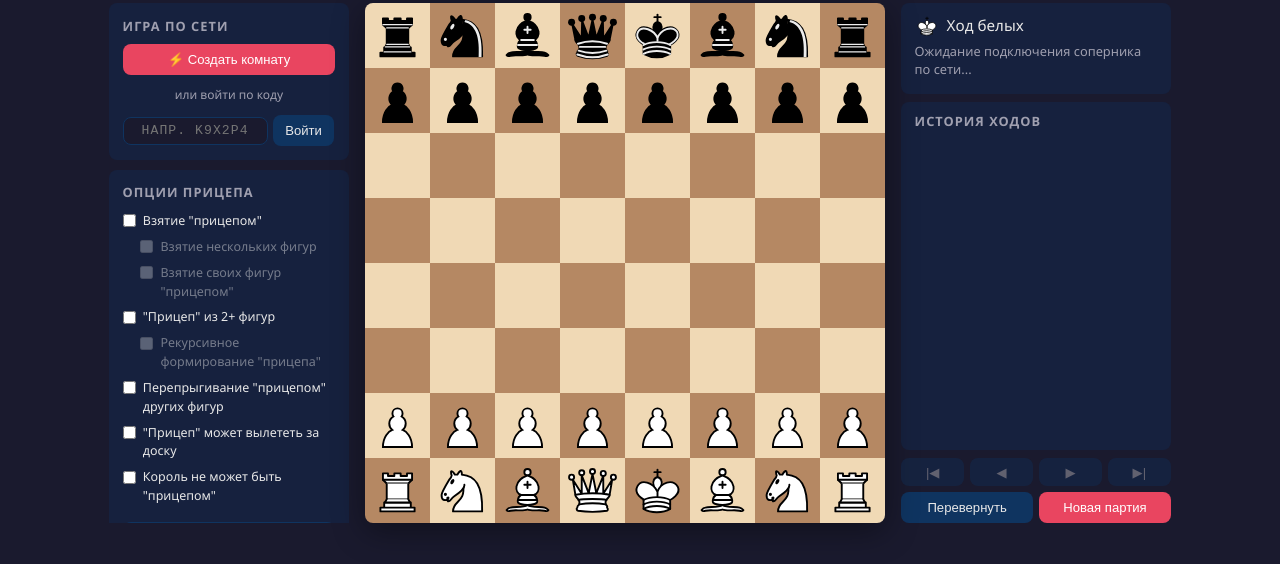
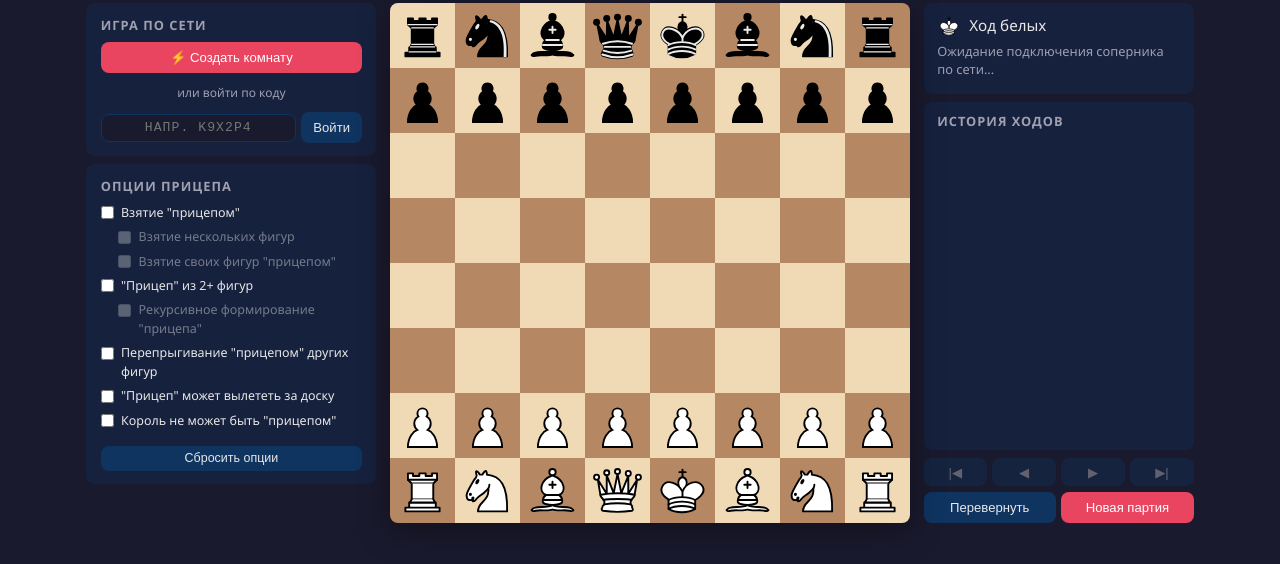
Before and after one commit to Stoneingrass/chesswithtrailer, a website built with Vite: page index.html in a window 1280 px wide. Both pictures are taken after a click on the button "Игра по сети". Shown: the part 96-660 px from the top of the page. Built offline with nearby package versions, Linux system fonts and the light colour scheme.

Commit message:
fix (design): left panel width

```diff
--- a/src/styles.css
+++ b/src/styles.css
@@ -45,7 +45,7 @@ body {
 
 .game-layout {
   width: 100%;
-  max-width: 1120px;
+  max-width: 1180px;
   height: 100%;
   max-height: calc(100vh - 1rem);
   display: flex;
@@ -103,7 +103,7 @@ body {
 
 .game-body {
   display: flex;
-  gap: 1rem;
+  gap: 0.85rem;
   align-items: flex-start;
   justify-content: center;
   flex: 1;
@@ -111,13 +111,27 @@ body {
 }
 
 .panel-left {
-  width: 240px;
+  width: 290px;
   max-height: var(--board-size);
   display: flex;
   flex-direction: column;
-  gap: 0.6rem;
+  gap: 0.5rem;
   flex-shrink: 0;
   overflow-y: auto;
+}
+
+.panel-left::-webkit-scrollbar {
+  width: 5px;
+}
+
+.panel-left::-webkit-scrollbar-track {
+  background: rgba(0, 0, 0, 0.15);
+  border-radius: 4px;
+}
+
+.panel-left::-webkit-scrollbar-thumb {
+  background: var(--surface-alt);
+  border-radius: 4px;
 }
 
 .panel-right {
@@ -334,7 +348,7 @@ body {
 .options-panel {
   background: var(--surface);
   border-radius: var(--radius);
-  padding: 0.85rem;
+  padding: 0.8rem 0.9rem;
 }
 
 .options-panel h2 {
@@ -342,7 +356,7 @@ body {
   text-transform: uppercase;
   letter-spacing: 0.08em;
   color: var(--text-muted);
-  margin-bottom: 0.6rem;
+  margin-bottom: 0.5rem;
 }
 
 .option-item {
@@ -351,7 +365,7 @@ body {
   gap: 0.45rem;
   font-size: 0.78rem;
   color: var(--text);
-  margin-bottom: 0.45rem;
+  margin-bottom: 0.35rem;
   cursor: pointer;
 }
 
@@ -388,10 +402,10 @@ body {
 .net-panel {
   background: var(--surface);
   border-radius: var(--radius);
-  padding: 0.85rem;
+  padding: 0.8rem 0.9rem;
   display: flex;
   flex-direction: column;
-  gap: 0.5rem;
+  gap: 0.45rem;
 }
 
 .net-panel h2 {
@@ -415,8 +429,8 @@ body {
 }
 
 .room-code-input {
-  width: 145px;
-  flex: 0 0 100px;
+  flex: 1;
+  width: auto;
   background: var(--bg);
   border: 1px solid var(--surface-alt);
   border-radius: var(--radius);
```
